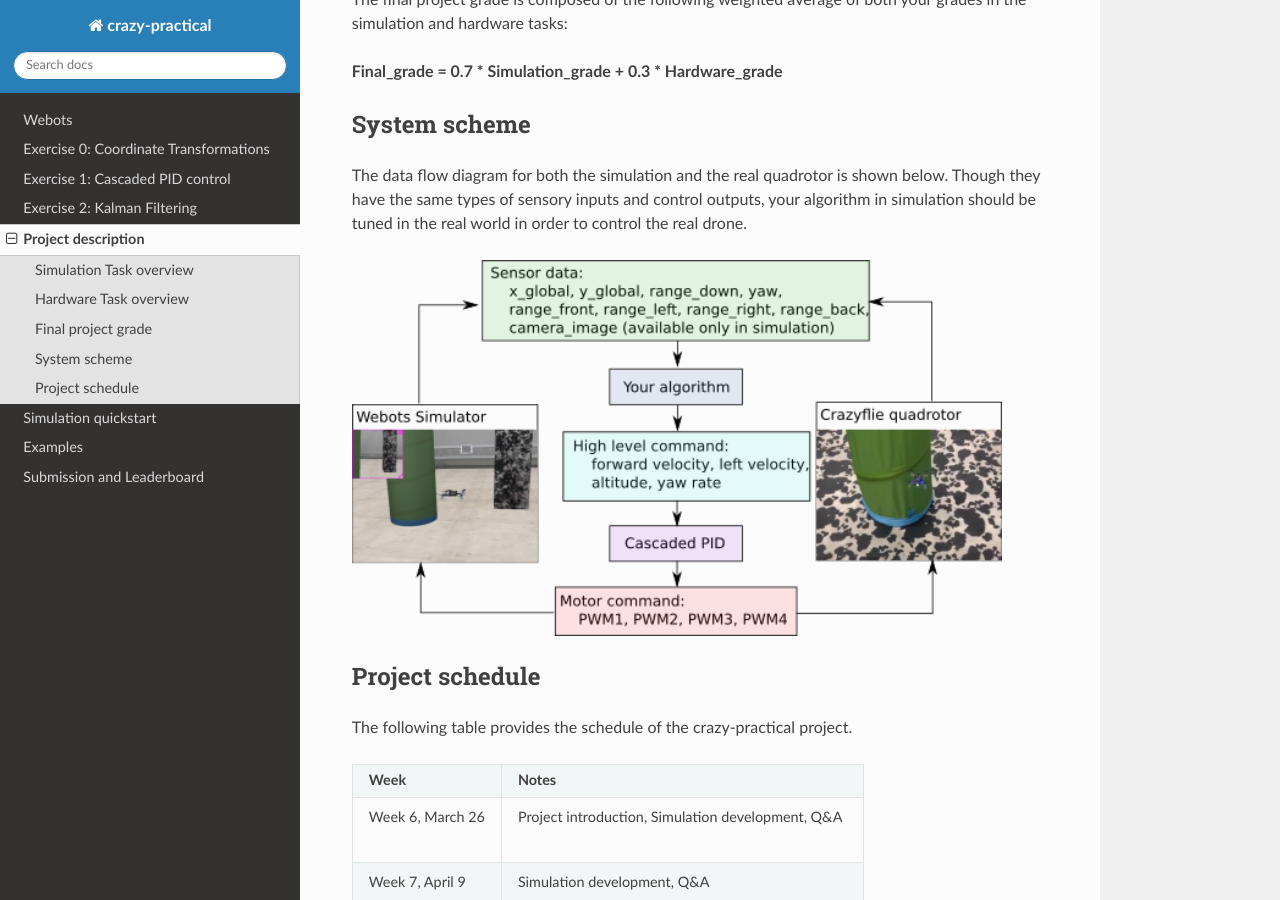
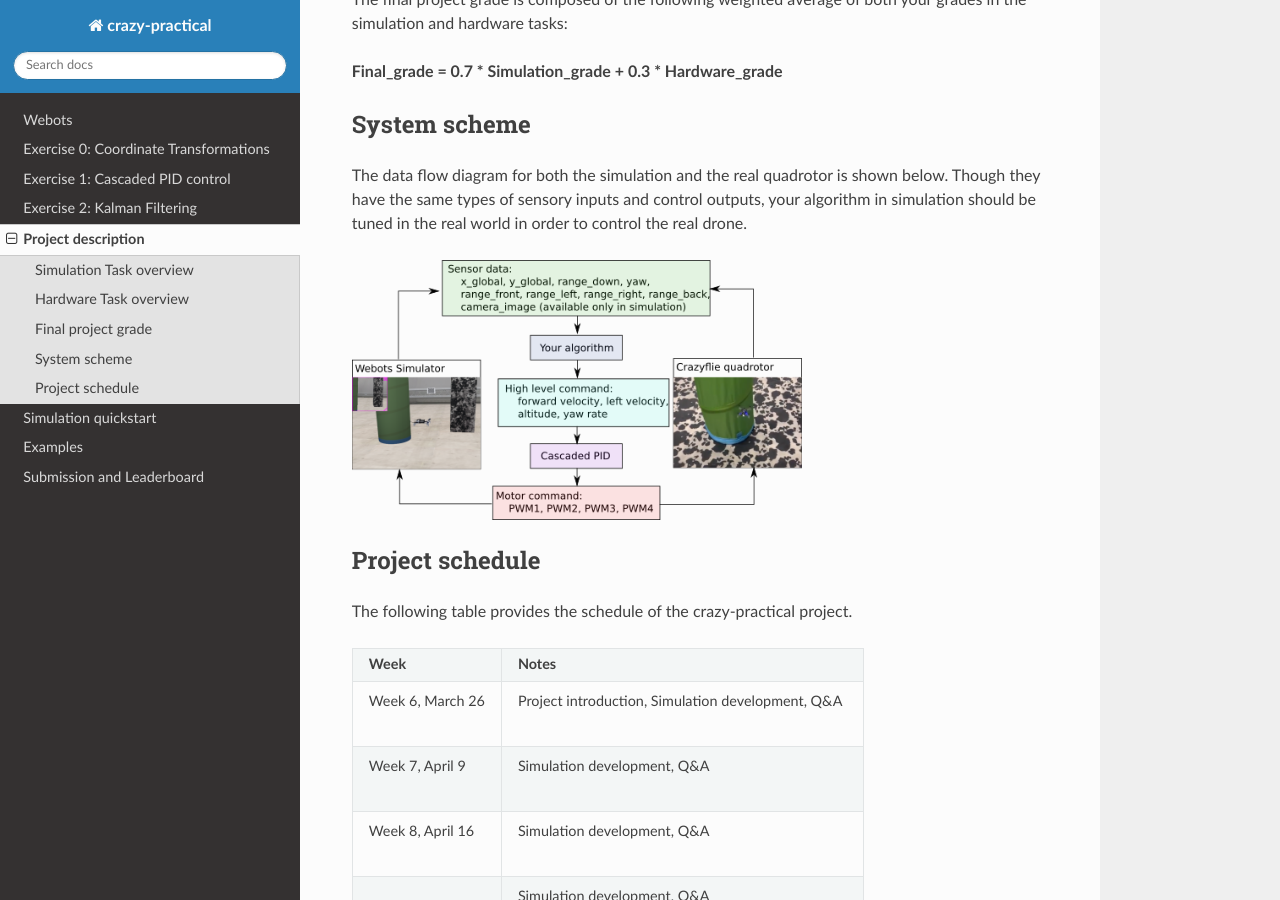
Before and after one commit to lis-epfl/micro-502, a Sphinx documentation site: the page built from docs/assignment/project_description.rst, in a window 1280 px wide and 900 px high, scrolled down 3331 px. Built offline with Sphinx 7.4.7 and the Read the Docs theme 2.0.0, drawn with Linux system fonts in a browser that asks for light colours.

Commit message:
update image size in the project description

```diff
--- a/docs/assignment/project_description.rst
+++ b/docs/assignment/project_description.rst
@@ -85,7 +85,7 @@ The data flow diagram for both the simulation and the real quadrotor is shown be
 Though they have the same types of sensory inputs and control outputs, your algorithm in simulation should be tuned in the real world in order to control the real drone.
 
 .. image:: sim2real_edit.png
-  :width: 650
+  :width: 450
   :alt: sim2real
 
 Project schedule
```
Also changed, not shown: 2 other files.
